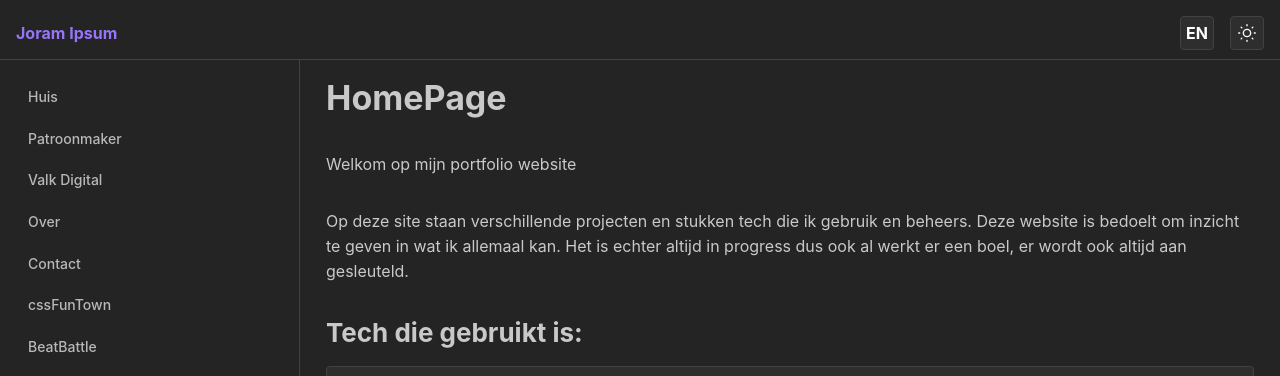
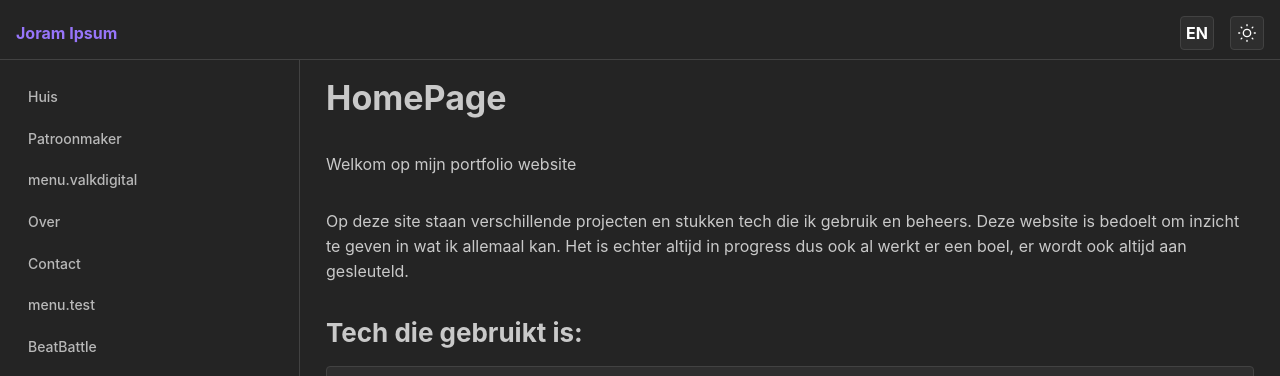
Before and after one commit to Joram3000/joram3000.github.io, a React (Vite) app: page /#/ in a window 1280 px wide. Shown: the top 376 px of the page. Built offline with nearby package versions, Linux system fonts and the light colour scheme; no server answers.

Commit message:
translations

```diff
--- a/src/locale/ar.ts
+++ b/src/locale/ar.ts
@@ -7,10 +7,10 @@ const ar: Translation = {
   menu: {
     home: "بيت",
     patternMaker: "صانع الأنماط",
-    videoPlayer: "مشغل فديوهات",
+    valkDigital: "Valk Digital",
     about: "عن",
     contact: "اتصال",
-    test: "امتحان",
+    css: "امتحان",
     beatbattle: "يهزم",
   },
 };
--- a/src/locale/en.ts
+++ b/src/locale/en.ts
@@ -7,10 +7,10 @@ const en: Translation = {
   menu: {
     home: "Home",
     patternMaker: "Patternmaker",
-    videoPlayer: "Videoplayer",
+    valkDigital: "Valk Digital",
     about: "About",
     contact: "Contact",
-    test: "Tester",
+    css: "Tester",
     beatbattle: "BeatBattle",
   },
 };
--- a/src/locale/nl.ts
+++ b/src/locale/nl.ts
@@ -5,10 +5,10 @@ const nl = {
   menu: {
     home: "Huis",
     patternMaker: "Patroonmaker",
-    valkdigital: "Valk Digital",
+    valkDigital: "Valk Digital",
     about: "Over",
     contact: "Contact",
-    test: "cssFunTown",
+    css: "cssFunTown",
     beatbattle: "BeatBattle",
   },
 };
```
